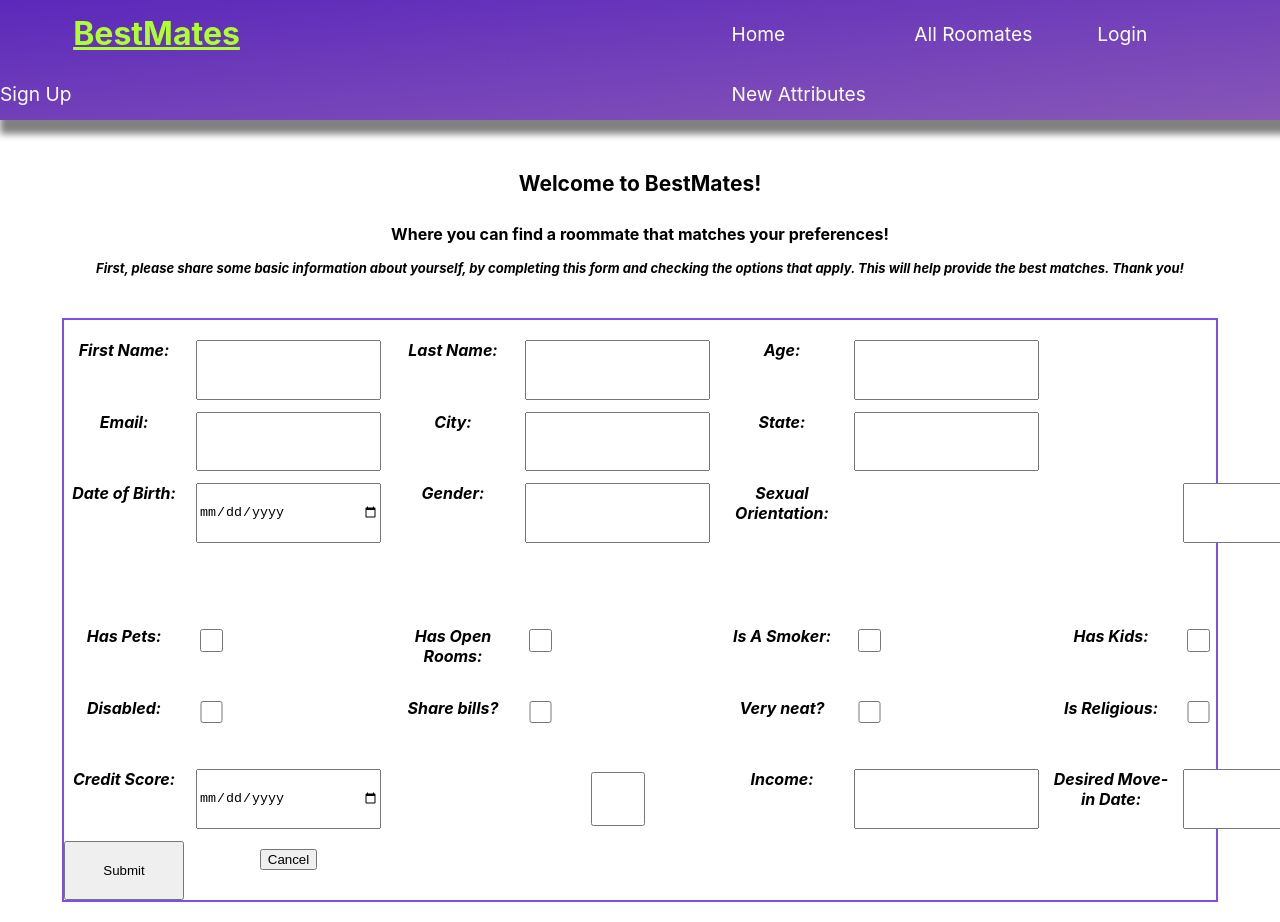
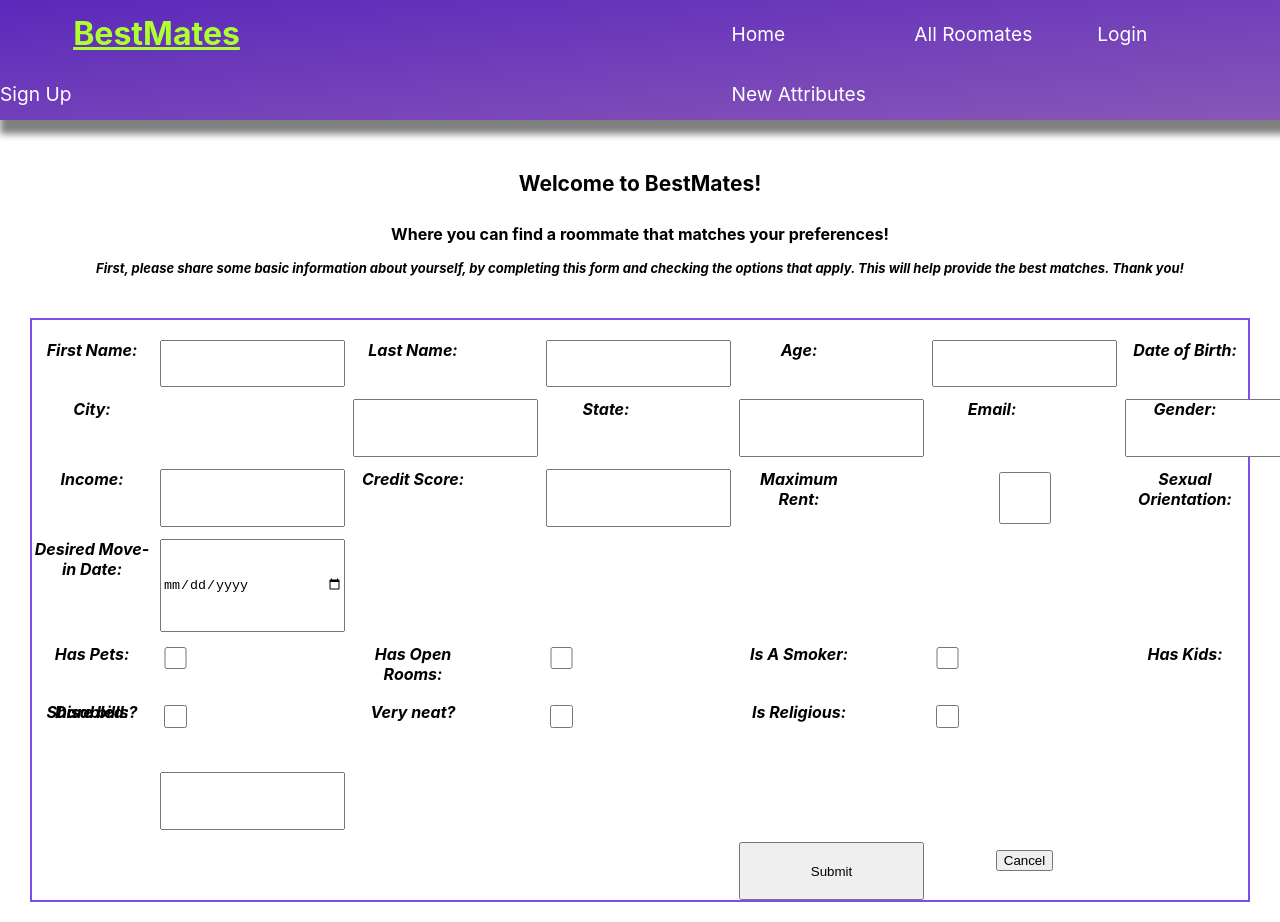
Before and after one commit to sreeves07/BestMates-Frontend, a React (Create React App) app: page /new in a window 1280 px wide. Shown: the top 922 px of the page. Built offline with nearby package versions, Linux system fonts and the light colour scheme; no server answers.

Commit message:
reorganized form elements and updated corresponding grid settings and handle function names

```diff
--- a/src/Components/NewForm.js
+++ b/src/Components/NewForm.js
@@ -72,28 +72,32 @@ const addNewUser = (newUser) => {
       setNewUser({ ...newUser, [event.target.id]: event.target.value });
       console.log("newly added user", newUser)
     };
-//     const handleImageChange = (event) => {
-//       setImage({ ...image, [event.target.id]: event.target.value });
-//       console.log("newly added user image", image)
-//     };
+
+    // const handleImageChange = (event) => {
+    // setImage({ ...image, [event.target.id]: event.target.value });
+    // console.log("newly added user image", image)
+    // };
+
+
+    //handle functions for all checkboxes
 
     const handleCheckboxChange1 = () => {
-      setNewUser({ ...newUser, Has_Pets: !newUser.Has_Pets });
+      setNewUser({ ...newUser, Is_Sharing_bills: !newUser.Is_Sharing_bills });
     };
     const handleCheckboxChange2 = () => {
       setNewUser({ ...newUser, Has_Open_Rooms: !newUser.Has_Open_Rooms });
     };
     const handleCheckboxChange3 = () => {
+      setNewUser({ ...newUser, Has_Kids: !newUser.Has_Kids });
+    };
+    const handleCheckboxChange4 = () => {
+      setNewUser({ ...newUser, Has_Pets: !newUser.Has_Pets });
+    };
+    const handleCheckboxChange5 = () => {
       setNewUser({ ...newUser, Is_Smoker: !newUser.Is_Smoker });
     };
-    const handleCheckboxChange4 = () => {
-      setNewUser({ ...newUser, Has_Kids: !newUser.Has_Kids });
-    };
-    const handleCheckboxChange5 = () => {
+    const handleCheckboxChange6 = () => {
       setNewUser({ ...newUser, Is_Disabled: !newUser.Is_Disabled });
-    };
-    const handleCheckboxChange6 = () => {
-      setNewUser({ ...newUser, Is_Sharing_bills: !newUser.Is_Sharing_bills });
     };
     const handleCheckboxChange7 = () => {
       setNewUser({ ...newUser, Is_Neat: !newUser.Is_Neat });
@@ -102,9 +106,7 @@ const addNewUser = (newUser) => {
       setNewUser({ ...newUser, Is_Religious: !newUser.Is_Religious });
     };
 
-    const handleCheckboxChange9 = () => {
-      setNewUser({ ...newUser, Max_Rent: !newUser.Max_Rent });
-    };
+
 
 
    function handleSubmit(event){
@@ -119,7 +121,11 @@ const addNewUser = (newUser) => {
       <p className='newFormSubHdg'>Where you can find a roommate that matches your preferences!</p>
       <p className='newFormMsg'>First, please share some basic information about yourself, by completing this form and checking the options that apply. This will help provide the best matches. Thank you!</p> <br/>
       <form className='newForm' onSubmit={(e) => handleSubmit(e)}>
-          <label className='newFormLabel basicInfo1'   htmlFor="firstName">First Name: </label>
+
+           {/* ****** Grid Row 1  ***** */}
+           {/* Basic Info */}
+
+          <label className='newFormLabel basicInfo1-firstName'   htmlFor="firstName">First Name: </label>
           <input
                 className='firstName'
                 id="First_Name"
@@ -130,7 +136,7 @@ const addNewUser = (newUser) => {
                 required
                 /><br/><br/>
 
-          <label className='newFormLabel basicInfo2' htmlFor="lastName">Last Name: </label>
+          <label className='newFormLabel basicInfo2-lastName' htmlFor="lastName">Last Name: </label>
           <input
                 className='lastName'
                 id="Last_Name"
@@ -140,7 +146,7 @@ const addNewUser = (newUser) => {
                 //value={input}
                 /><br/><br/>
 
-          <label className='newFormLabel basicInfo3' htmlFor="age">Age: </label>
+          <label className='newFormLabel basicInfo3-age' htmlFor="age">Age: </label>
           <input
                 className='age'
                 id="Age"
@@ -150,17 +156,21 @@ const addNewUser = (newUser) => {
                 //value={input}
                 /><br/><br/>
 
-          <label className='newFormLabel basicInfo4' htmlFor="email">Email: </label>
+          <label className='newFormLabel basicInfo4-birthDate'  htmlFor="birthDate">Date of Birth: </label>
           <input
-                className='email'
-                id="Email"
-                name="email"
-                type="text"
+                className='birthDate'
+                id="Birthday"
+                name="birthDate"
+                type="date"
                 onChange={handleTextChange}
                 //value={input}
                 /><br/><br/>
 
-          <label className='newFormLabel basicInfo5'  htmlFor="city">City: </label>
+
+           {/* ****** Grid Row 2 ***** */}
+           {/* Basic Info Continued */}
+
+          <label className='newFormLabel basicInfo5-city'  htmlFor="city">City: </label>
           <input
                 className='city'
                 id="City"
@@ -170,7 +180,7 @@ const addNewUser = (newUser) => {
                // value={input}
                 /><br/><br/>
 
-          <label className='newFormLabel basicInfo6'  htmlFor="state">State: </label>
+          <label className='newFormLabel basicInfo6-state'  htmlFor="state">State: </label>
           <input
                 className='state'
                 id="state"
@@ -181,17 +191,17 @@ const addNewUser = (newUser) => {
                 /><br/><br/>
 
 
-          <label className='newFormLabel basicInfo7'  htmlFor="birthday">Date of Birth: </label>
+          <label className='newFormLabel basicInfo7-email' htmlFor="email">Email: </label>
           <input
-                className='birthday'
-                id="Birthday"
-                name="birthday"
-                type="date"
+                className='email'
+                id="Email"
+                name="email"
+                type="text"
                 onChange={handleTextChange}
                 //value={input}
                 /><br/><br/>
 
-          <label className='newFormLabel basicInfo8'  htmlFor="gender">Gender: </label>
+          <label className='newFormLabel basicInfo8-gender'  htmlFor="gender">Gender: </label>
           <input
                 className='gender'
                 id="gender"
@@ -201,7 +211,43 @@ const addNewUser = (newUser) => {
                 //value={input}
                 /><br/><br/>
 
-          <label className='newFormLabel basicInfo9'  htmlFor="sexualOrientation">Sexual Orientation: </label>
+
+
+
+          {/* ****** Grid Row 3 ***** */}
+          {/* Attributes - text fields and dates */}
+
+          <label className='newFormLabel attribute1-income' htmlFor="income">Income: </label>
+          <input
+                className='income'
+                id="Income"
+                name="income"
+                type="text"
+                onChange={handleTextChange}
+                //value={input}
+                /><br/><br/>
+
+          <label className='newFormLabel attribute2-creditScore'  htmlFor="creditScore">Credit Score: </label>
+          <input
+                className='creditScore'
+                id="Credit_Score"
+                name="creditScore"
+                type="text"
+                onChange={handleTextChange}
+                //value={input}
+                /><br/><br/>
+
+          <label className='newFormLabel attribute3-maxRent'  htmlFor="maxRent">Maximum Rent: </label>
+          <input
+                className='maxRent'
+                id="Max_Rent"
+                name="maxRent"
+                type="checkbox"
+                onChange={handleTextChange}
+                //value={input}
+                /><br/><br/>
+
+         <label className='newFormLabel basicInfo9-sexOrient'  htmlFor="sexualOrientation">Sexual Orientation: </label>
           <input
                 className='sexualOrientation'
                 id="sexualOrientation"
@@ -211,19 +257,35 @@ const addNewUser = (newUser) => {
                // value={input}
                 /><br/><br/>
 
-          {/* Checkboxes - Boolean Values */}
+         {/* ****** Grid Row 4 ***** */}
+         {/* Attributes - Date field */}
 
-          <label className='newFormLabel attribute1'  htmlFor="hasPets">Has Pets: </label>
+          <label className='newFormLabel attribute4-moveInDate'  htmlFor="moveInDate">Desired Move-in Date: </label>
           <input
-                className='hasPets'
-                id="Has_Pets"
-                name="hasPets"
+                className='moveInDate'
+                id="Move_In_Date"
+                name="moveInDate"
+                type="date"
+                onChange={handleTextChange}
+                //value={input}
+                /><br/><br/>
+
+
+          {/* ****** Grid Row 5 ***** */}
+          {/* Attributes - Checkboxes - Boolean Values */}
+
+          <label  className='newFormLabel attribute5-isSharingBills' htmlFor="isSharingBills"> Share bills?</label>
+          <input
+                className='isSharingBills'
+                id="Is_Sharing_bills"
+                name="isSharingBills"
                 type="checkbox"
                 onChange={ (event) => handleCheckboxChange1(event)}
-                checked={newUser.Has_Pets}
+                //value={input}
+                checked={newUser.Is_Sharing_bills}
                 /><br/><br/>
 
-          <label className='newFormLabel attribute2'  htmlFor="hasOpenRooms">Has Open Rooms: </label>
+          <label className='newFormLabel attribute6-hasOpenRooms'  htmlFor="hasOpenRooms">Has Open Rooms: </label>
           <input
                 className='hasOpenRooms'
                 id="Has_Open_Rooms"
@@ -234,55 +296,56 @@ const addNewUser = (newUser) => {
                 checked={newUser.Has_Open_Rooms}
                 /><br/><br/>
 
+         <label className='newFormLabel attribute7-hasKids'  htmlFor="hasKids">Has Kids: </label>
+          <input
+                className='hasKids'
+                id="Has_Kids"
+                name="hasKids"
+                type="checkbox"
+                onChange={ (event) => handleCheckboxChange3(event)}
+                //value={input}
+                checked={newUser.Has_Kids}
+                /><br/><br/>
 
 
-          <label className='newFormLabel attribute3'  htmlFor="isSmoker">Is A Smoker: </label>
+          <label className='newFormLabel attribute8-hasPets'  htmlFor="hasPets">Has Pets: </label>
+          <input
+                className='hasPets'
+                id="Has_Pets"
+                name="hasPets"
+                type="checkbox"
+                onChange={ (event) => handleCheckboxChange4(event)}
+                checked={newUser.Has_Pets}
+                /><br/><br/>
+
+
+          <label className='newFormLabel attribute9-isSmoker'  htmlFor="isSmoker">Is A Smoker: </label>
           <input
                 className='isSmoker'
                 id="is_Smoker"
                 name="isSmoker"
                 type="checkbox"
-                onChange={ (event) => handleCheckboxChange3(event)}
+                onChange={ (event) => handleCheckboxChange5(event)}
                 //value={input}
                 checked={newUser.Is_Smoker}
                 /><br/><br/>
 
-          <label className='newFormLabel attribute4'  htmlFor="hasKids">Has Kids: </label>
-          <input
-                className='hasKids'
-                id="Has_Kids"
-                name="hasKids"
-                type="checkbox"
-                onChange={ (event) => handleCheckboxChange4(event)}
-                //value={input}
-                checked={newUser.Has_Kids}
-                /><br/><br/>
+          {/* ****** Grid Row 6 ***** */}
+          {/* ****** Checkboxes continued ***** */}
 
-          <label className='newFormLabel attribute5'  htmlFor="disabled">Disabled: </label>
+          <label className='newFormLabel attribute10-isDisabled'  htmlFor="disabled">Disabled: </label>
           <input
                 className='isDisabled'
                 id="Is_Disabled"
                 name="disabled"
                 type="checkbox"
-                onChange={ (event) => handleCheckboxChange5(event)}
+                onChange={ (event) => handleCheckboxChange6(event)}
                 //value={input}
                 checked={newUser.Is_Disabled}
                 /><br/><br/>
 
 
-          <label  className='newFormLabel attribute6' htmlFor="isSharingBills"> Share bills?</label>
-          <input
-                className='isSharingBills'
-                id="Is_Sharing_bills"
-                name="isSharingBills"
-                type="checkbox"
-                onChange={ (event) => handleCheckboxChange6(event)}
-                //value={input}
-                checked={newUser.Is_Sharing_bills}
-                /><br/><br/>
-
-
-          <label  className='newFormLabel attribute7' htmlFor="isNeat">Very neat? </label>
+          <label  className='newFormLabel attribute11-isNeat' htmlFor="isNeat">Very neat? </label>
           <input
                 className='isNeat'
                 id="Is_Neat"
@@ -294,7 +357,7 @@ const addNewUser = (newUser) => {
                 /><br/><br/>
 
 
-          <label className='newFormLabel attribute8'  htmlFor="isReligious">Is Religious: </label>
+          <label className='newFormLabel attribute12-isReligious'  htmlFor="isReligious">Is Religious: </label>
           <input
                 className='isReligious'
                 id="Is_Religious:"
@@ -303,46 +366,6 @@ const addNewUser = (newUser) => {
                 onChange={ (event) => handleCheckboxChange8(event)}
                 //value={input}
                 checked={newUser.Is_Religious}
-                /><br/><br/>
-
-          <label className='newFormLabel attribute9'  htmlFor="moveInDate">Desired Move-in Date: </label>
-          <input
-                className='moveInDate'
-                id="Move_In_Date"
-                name="moveInDate"
-                type="date"
-                onChange={handleTextChange}
-                //value={input}
-                /><br/><br/>
-
-          <label className='newFormLabel attribute10'  htmlFor="maxRent">Maximum Rent: </label>
-          <input
-                className='maxRent'
-                id="Max_Rent"
-                name="maxRent"
-                type="checkbox"
-                onChange={ (event) => handleCheckboxChange9(event)}
-                //value={input}
-                /><br/><br/>
-
-          <label className='newFormLabel attribute11'  htmlFor="creditScore">Credit Score: </label>
-          <input
-                className='creditScore'
-                id="Credit_Score"
-                name="creditScore"
-                type="text"
-                onChange={handleTextChange}
-                //value={input}
-                /><br/><br/>
-
-          <label className='newFormLabel attribute11' htmlFor="income">Income: </label>
-          <input
-                className='income'
-                id="Income"
-                name="income"
-                type="text"
-                onChange={handleTextChange}
-                //value={input}
                 /><br/><br/>
 
           {/* <label htmlFor="profileImage">Image URL:</label>
--- a/src/newForm.css
+++ b/src/newForm.css
@@ -1,14 +1,14 @@
 .newForm{
     margin: auto;
-    width: 90vw;
+    width: 95vw;
     height: 70vh;
     padding-top: 20px;
     border: 2px solid rgb(128, 77, 234);   /* color in logo */
     display: grid;
-    grid-template-columns: 1fr 1fr 1fr 1fr 1fr 1fr 1fr 1fr 1fr;
-    grid-template-rows: 1fr 1fr 1fr 1fr 1fr 1fr 1fr 1fr;
+    grid-template-columns: .7fr 1fr .7fr 1fr .7fr 1fr .7fr 1fr;
+    grid-template-rows: .5fr .5fr .5fr 1fr .5fr .5fr .5fr .5fr;
     row-gap: 12px;
-    column-gap: 12px;
+    column-gap: 8px;
 }
 
 /* *********** NEW FORM HEADINGS   ********** */
@@ -36,7 +36,7 @@
     width: 15vh;
 }
 
-.basicInfo1{
+.basicInfo1-firstName{
     grid-column-start: 1;
     grid-column-end: 2;
     grid-row: 1
@@ -47,7 +47,7 @@
     grid-row: 1
 }
 
-.basicInfo2{
+.basicInfo2-lastName{
     grid-column-start: 3;
     grid-column-end: 4;
     grid-row: 1
@@ -58,7 +58,7 @@
     grid-row: 1
 }
 
-.basicInfo3{
+.basicInfo3-age{
     grid-column-start: 5;
     grid-column-end: 6;
     grid-row: 1
@@ -69,83 +69,171 @@
     grid-column-end: 7;
 }
 
+.basicInfo4-birthDate{
+    grid-column-start: 7;
+    grid-column-end: 8;
+    grid-row: 1
+}
+
+.birthDate{
+    grid-column-start: 8;
+    grid-column-end: 9;
+    grid-row: 1
+}
 
 /* *********** FORM GRID ROW 2   ********** */
 
-.basicInfo4{
+.basicInfo5-city{
     grid-column-start: 1;
     grid-column-end: 2;
     grid-row: 2
 }
-.email{
-    grid-column-start: 2;
-    grid-column-end: 3;
-    grid-row: 2
-}
-
-.basicInfo5{
+.city{
     grid-column-start: 3;
     grid-column-end: 4;
     grid-row: 2
 }
-.city{
+.basicInfo6-state{
     grid-column-start: 4;
     grid-column-end: 5;
     grid-row: 2
 }
-.basicInfo6{
+.state{
     grid-column-start: 5;
     grid-column-end: 6;
     grid-row: 2
 }
-.state{
+
+.basicInfo7-email{
     grid-column-start: 6;
     grid-column-end: 7;
     grid-row: 2
+}
+.email{
+    grid-column-start: 7;
+    grid-column-end: 8;
+    grid-row: 2
+}
 
+.basicInfo8-gender{
+    grid-column-start: 7;
+    grid-column-end: 8;
+    grid-row: 2
 }
+.gender{
+    grid-column-start: 8;
+    grid-column-end: 9;
+    grid-row: 2
+}
+
 
 /* *********** FORM GRID ROW 3   ********** */
 
-.basicInfo7{
+.attribute1-income{
     grid-column-start: 1;
     grid-column-end: 2;
     grid-row: 3
 }
-.birthday{
+.income{
     grid-column-start: 2;
     grid-column-end: 3;
     grid-row: 3
 }
 
-.basicInfo8{
+.attribute2-creditScore{
     grid-column-start: 3;
     grid-column-end: 4;
     grid-row: 3
 }
-.gender{
+.creditScore{
     grid-column-start: 4;
     grid-column-end: 5;
     grid-row: 3
 }
-.basicInfo9{
+
+.attribute3-maxRent{
     grid-column-start: 5;
     grid-column-end: 6;
     grid-row: 3
 }
-.sexuaOrientation{
+.maxRent{
     grid-column-start: 6;
     grid-column-end: 7;
     grid-row: 3
+}
 
+.basicInfo9-sexOrient{
+    grid-column-start: 7;
+    grid-column-end: 8;
+    grid-row: 3
+}
+.sexuaOrientation{
+    grid-column-start: 8;
+    grid-column-end: 9;
+    grid-row: 3
 }
 
 /* *********** [  ATTRIBUTES  ]   ********** */
-/*            (SKIP ROW 4 -BLANK)            */
+
+
+/* *********** FORM GRID ROW 4   ********** */
+
+.attribute4-moveInDate{
+    grid-column-start: 1;
+    grid-column-end: 2;
+    grid-row: 4
+}
+.moveInDate{
+    grid-column-start: 2;
+    grid-column-end: 3;
+    grid-row: 4
+}
+
+
 
 /* ***********  FORM GRID ROW 5   ********** */
 
-.attribute1{
+.attribute5-isSharingBills{
+    grid-column-start: 1;
+    grid-column-end: 2;
+    grid-row: 6
+}
+.isSharingBills{
+    width: 1.7em;
+    height: 1.7em;
+    grid-column-start: 2;
+    grid-column-end: 3;
+    grid-row: 6
+}
+
+.attribute6-hasOpenRooms{
+    grid-column-start: 3;
+    grid-column-end: 4;
+    grid-row: 5
+}
+.hasOpenRooms{
+    width: 1.7em;
+    height: 1.7em;
+    grid-column-start: 4;
+    grid-column-end: 5;
+    grid-row: 5
+}
+
+.attribute7-hasKids{
+    grid-column-start: 7;
+    grid-column-end: 8;
+    grid-row: 5
+}
+.hasKids{
+    width: 1.7em;
+    height: 1.7em;
+    grid-column-start: 8;
+    grid-column-end: 9;
+    grid-row: 5
+}
+
+
+.attribute8-hasPets{
     grid-column-start: 1;
     grid-column-end: 2;
     grid-row: 5
@@ -158,20 +246,8 @@
     grid-row: 5
 }
 
-.attribute2{
-    grid-column-start: 3;
-    grid-column-end: 4;
-    grid-row: 5
-}
-.hasOpenRooms{
-    width: 1.7em;
-    height: 1.7em;
-    grid-column-start: 4;
-    grid-column-end: 5;
-    grid-row: 5
-}
 
-.attribute3{
+.attribute9-isSmoker{
     grid-column-start: 5;
     grid-column-end: 6;
     grid-row: 5
@@ -184,22 +260,10 @@
     grid-row: 5
 }
 
-.attribute4{
-    grid-column-start: 7;
-    grid-column-end: 8;
-    grid-row: 5
-}
-.hasKids{
-    width: 1.7em;
-    height: 1.7em;
-    grid-column-start: 8;
-    grid-column-end: 9;
-    grid-row: 5
-}
 
 /* *********** FORM GRID ROW 6   ********** */
 
-.attribute5{
+.attribute10-isDisabled{
     grid-column-start: 1;
     grid-column-end: 2;
     grid-row: 6
@@ -212,12 +276,12 @@
     grid-row: 6
 }
 
-.attribute6{
+.attribute11-isNeat{
     grid-column-start: 3;
     grid-column-end: 4;
     grid-row: 6
 }
-.isSharingBills{
+.isNeat{
     width: 1.7em;
     height: 1.7em;
     grid-column-start: 4;
@@ -225,12 +289,12 @@
     grid-row: 6
 }
 
-.attribute7{
+.attribute12-isReligious{
     grid-column-start: 5;
     grid-column-end: 6;
     grid-row: 6
 }
-.isNeat{
+.isReligious{
     width: 1.7em;
     height: 1.7em;
     grid-column-start: 6;
@@ -238,64 +302,51 @@
     grid-row: 6
 }
 
-.attribute8{
-    grid-column-start: 7;
-    grid-column-end: 8;
-    grid-row: 6
-}
-.isReligious{
-    width: 1.7em;
-    height: 1.7em;
-    grid-column-start: 8;
-    grid-column-end: 9;
-    grid-row: 6
-}
-
 /* *********** FORM GRID ROW 7   ********** */
 
-.attribute9{
+/* .attribute9{ -moved to row 4
     grid-column-start: 1;
     grid-column-end: 2;
     grid-row: 7
 }
-.moveInDate{
+.moveInDate{  - moved to row 4
     grid-column-start: 2;
     grid-column-end: 3;
     grid-row: 7
-}
+} */
 
-.attribute9{
+/* .attribute10{ -moved to row 3
     grid-column-start: 3;
     grid-column-end: 4;
     grid-row: 7
 }
-.maxRent{
+.maxRent{ -moved to row 3
     grid-column-start: 4;
     grid-column-end: 5;
     grid-row: 7
 }
 
-.attribute9{
+.attribute11{ -moved to row 3
     grid-column-start: 5;
     grid-column-end: 6;
     grid-row: 7
 }
-.creditScore{
+.creditScore{ -moved to row 3
     grid-column-start: 6;
     grid-column-end: 7;
     grid-row: 7
 }
 
-.attribute9{
+.attribute12{ -moved to row 3
     grid-column-start: 7;
     grid-column-end: 8;
     grid-row: 7
 }
-.income{
+.income{ -moved to row 3
     grid-column-start: 8;
     grid-column-end: 9;
     grid-row: 7
-}
+} */
 
 
 /* ***********    ********** */
```
